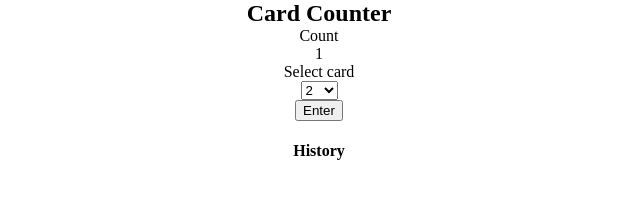
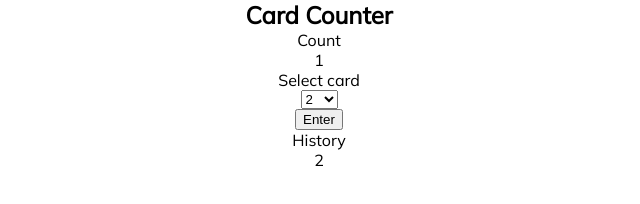
Before and after one commit to CoreyHedberg/card_counter, a plain HTML site: page index.html in a window 1280 px wide. Both pictures are taken after a click on the button "Enter". Shown: the whole page, without its empty margins (321-961 px from the left). Drawn offline with Linux system fonts and the light colour scheme.

Commit message:
Got the card history working

```diff
--- a/index.css
+++ b/index.css
@@ -1,4 +1,5 @@
 body {
+  font-family: "Mulish", sans-serif;
   margin: 0 auto;
 }
 
@@ -14,3 +15,7 @@ body {
   flex-direction: column;
   align-items: center;
 }
+
+/* #cards-drop-down {
+  font-size: 1rem;
+} */
--- a/index.html
+++ b/index.html
@@ -4,6 +4,12 @@
     <meta charset="UTF-8" />
     <meta http-equiv="X-UA-Compatible" content="IE=edge" />
     <meta name="viewport" content="width=device-width, initial-scale=1.0" />
+    <link rel="preconnect" href="https://fonts.googleapis.com" />
+    <link rel="preconnect" href="https://fonts.gstatic.com" crossorigin />
+    <link
+      href="https://fonts.googleapis.com/css2?family=Mulish&display=swap"
+      rel="stylesheet"
+    />
     <link rel="shortcut icon" href="./images/favicon.png" type="image/x-icon" />
     <link rel="stylesheet" href="index.css" />
     <script defer src="index.js"></script>
@@ -32,7 +38,7 @@
       <button id="button">Enter</button>
     </div>
     <div id="history">
-      <h4>History</h4>
+      <div>History</div>
       <div id="card-history"></div>
     </div>
   </body>
--- a/index.js
+++ b/index.js
@@ -22,7 +22,14 @@ function cardInput() {
       count--
       break
   }
-  console.log(count)
+  // Show the count on the webpage
   document.getElementById("count").innerText = count
+  // Create the div element for the card history
+  const CREATE_DIV = document.createElement("div")
+  const CREATE_NODE = document.createTextNode(CARD)
+  CREATE_DIV.appendChild(CREATE_NODE)
+  document.getElementById("card-history").appendChild(CREATE_DIV)
+  // Add the cards to the CARD_HISTORY array
+  CARD_HISTORY.push(CARD)
   return count
 }
```
